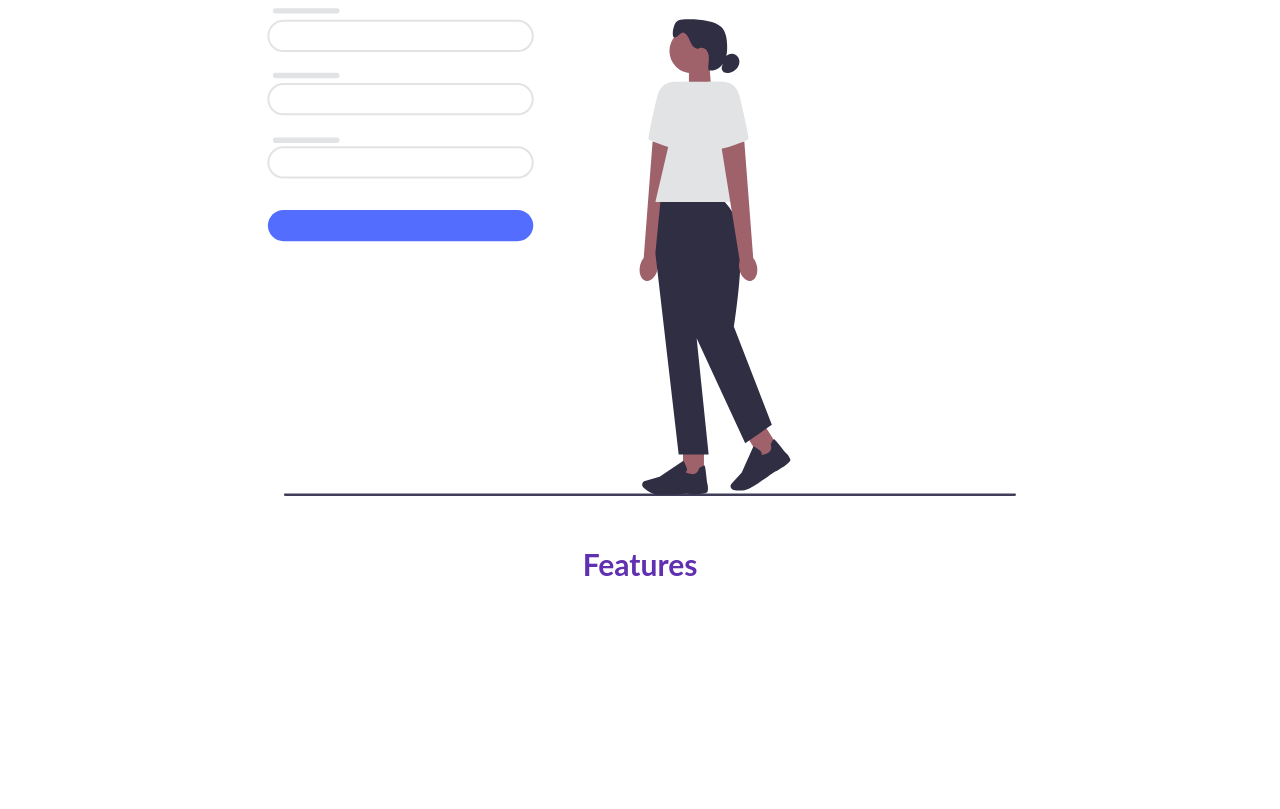
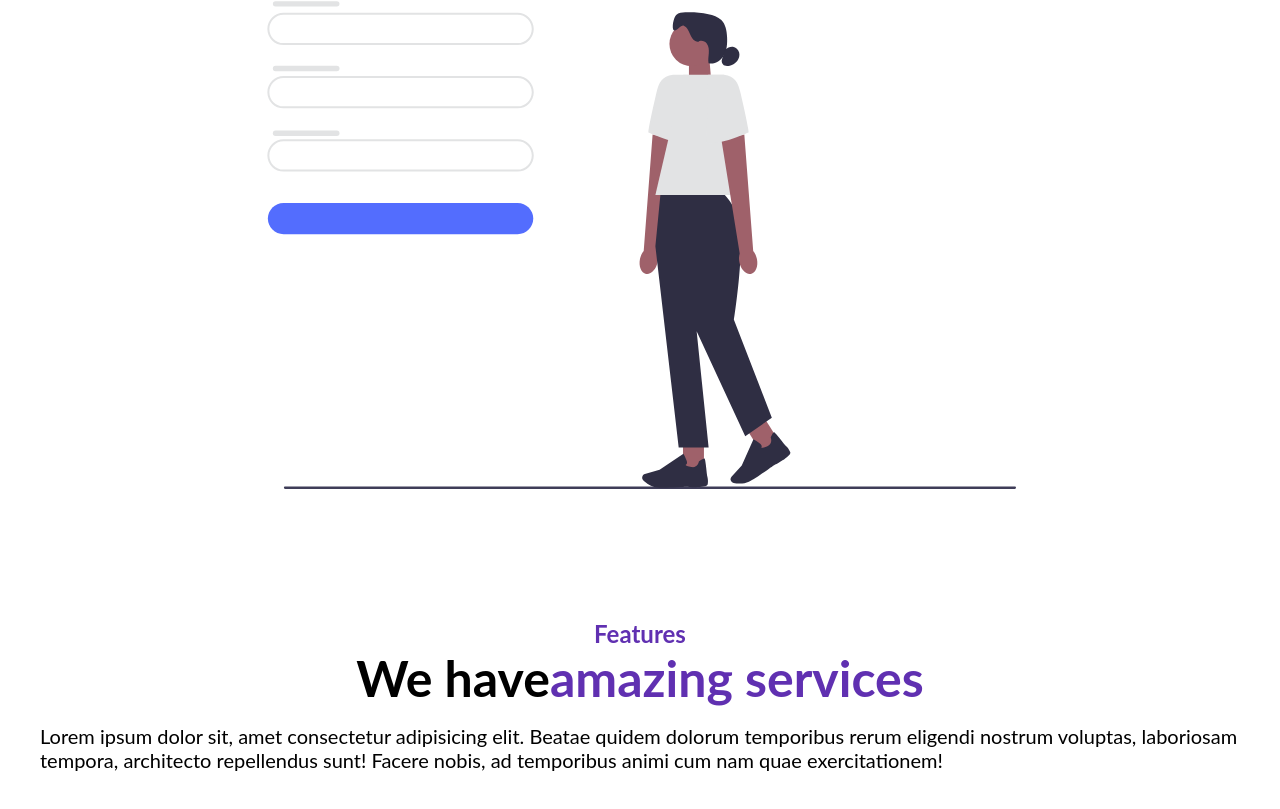
Before and after one commit to tmiah1/own-website, a plain HTML site: page index.html in a window 1280 px wide. Shown: the part 381-1190 px from the top of the page. Before the commit the page ends 963 px from the top, so only its background shows below. Drawn offline with Linux system fonts and the light colour scheme.

Commit message:
initialized git repository

```diff
--- a/index.html
+++ b/index.html
@@ -50,9 +50,15 @@
     <section id="second">
         <div class="second__page">
             <div class="second__title">
-                <h5 class="h5__subtitle">
+                <h2 class="h5__subtitle">
                     <span class="purple" class="span__title1">Features</span>
-                </h5>
+                </h2>
+                <h3 class="span__title2">
+                    We have <span class="purple">amazing services</span>
+                </h3>
+                <p class="span__title3">
+                    Lorem ipsum dolor sit, amet consectetur adipisicing elit. Beatae quidem dolorum temporibus rerum eligendi nostrum voluptas, laboriosam tempora, architecto repellendus sunt! Facere nobis, ad temporibus animi cum nam quae exercitationem!
+                </p>
             </div>
         </div>
     </section>
--- a/style.css
+++ b/style.css
@@ -33,11 +33,14 @@ body {
 }
 
 ul {
+    color: black;
+    list-style-type: none;
     display: flex;
     justify-content: flex-end;
 }
 
 li {
+    color: black;
     list-style-type: none;
     padding-left: 16px;
     justify-content: space-between;
@@ -52,6 +55,7 @@ li {
     display: flex;
     flex-direction: column;
     padding-bottom: 50px;
+    justify-content: center;
 }
 
 .title {
@@ -68,7 +72,6 @@ li {
 }
 
 .purple {
-    font-size: 30px;
     display: flex;
     align-items: center;
     justify-content: center;
@@ -86,7 +89,13 @@ li {
 /* SECOND */
 
 #second {
+    width: 100%;
+    max-width: 1200px;
+    margin: 0 auto;
+}
 
+.second__page {
+    padding: 80px 0;
 }
 
 .span__title1 {
@@ -95,3 +104,17 @@ li {
     align-items: center;
     justify-content: center;
 }
+
+.span__title2 {
+    font-size: 50px;
+    display: flex;
+    align-items: center;
+    justify-content: center;
+}
+
+.span__title3 {
+    margin-top: 1rem;
+    font-size: 20px;
+    display: flex;
+    justify-content: center;
+}
```
